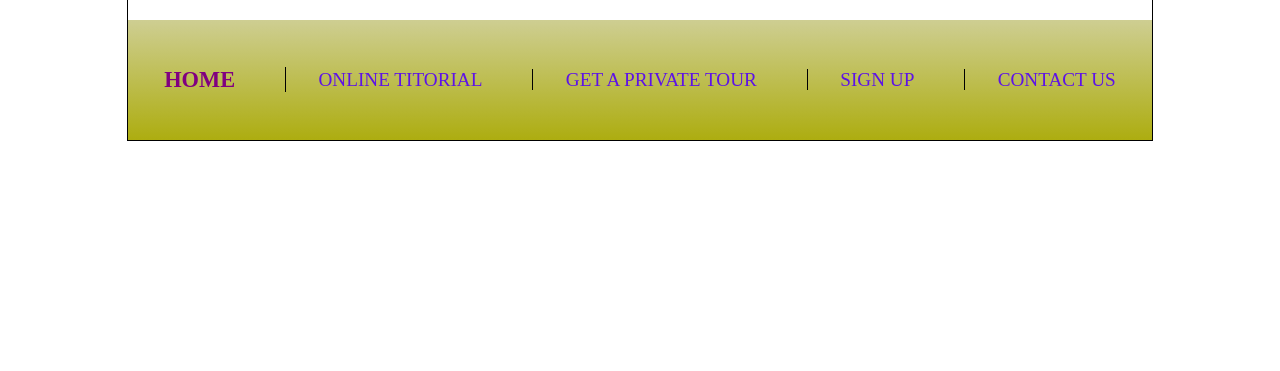
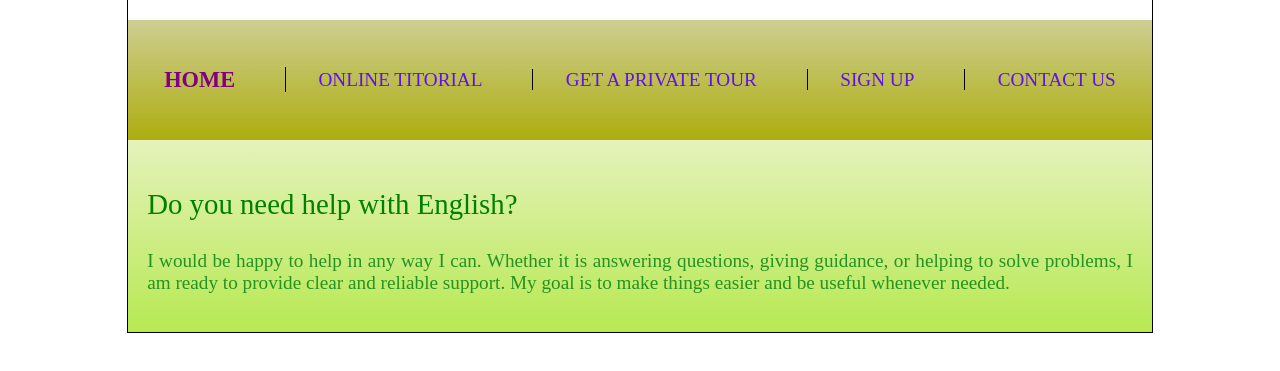
Before and after one commit to BadrAlioui/css-html, a plain HTML site: page index.html in a window 1280 px wide. Shown: the part 117-488 px from the top of the page. Drawn offline with Linux system fonts and the light colour scheme.

Commit message:
Added introduction

```diff
--- a/index.html
+++ b/index.html
@@ -16,11 +16,7 @@
         <div id="searchBox">
           <form method="get">
             <input type="text" class="text" />
-                        <input
-                            type="submit"
-                            value="search a topic"
-                            class="submit"
-                        />
+            <input type="submit" value="search a topic" class="submit" />
           </form>
         </div>
         <div class="clear"></div>
@@ -38,6 +34,15 @@
           <li><a href="">CONTACT US</a></li>
         </ul>
       </div>
+      <div id="introduction">
+        <h3>Do you need help with English?</h3>
+        <p>
+          I would be happy to help in any way I can. Whether it is answering
+          questions, giving guidance, or helping to solve problems, I am ready
+          to provide clear and reliable support. My goal is to make things
+          easier and be useful whenever needed.
+        </p>
+      </div>
     </div>
   </body>
 </html>
--- a/src/style.css
+++ b/src/style.css
@@ -48,7 +48,7 @@ h1 a {
   font-size: 15px;
   color: #e36a0c;
   font-size: 15px;
-    background: white url('../images/image.png');
+  background: white url("../images/image.png");
   background-repeat: no-repeat;
   background-position: right -13px center;
   background-size: 50px;
@@ -115,3 +115,22 @@ h1 a {
   font-weight: bold;
   color: purple;
 }
+
+/* introduction */
+
+#container #introduction {
+  background: linear-gradient(#e5f2bb, #b7e952);
+  padding: 1.2rem;
+}
+
+#introduction h3{
+    font-size: 1.8rem;
+    font-weight: normal;
+    color: green;
+}
+
+#introduction p{
+    font-size: 1.2rem;
+    color: rgb(36, 147, 36);
+    text-align: justify;
+}
```
Lines whose indentation alone changed are shown as unchanged.
